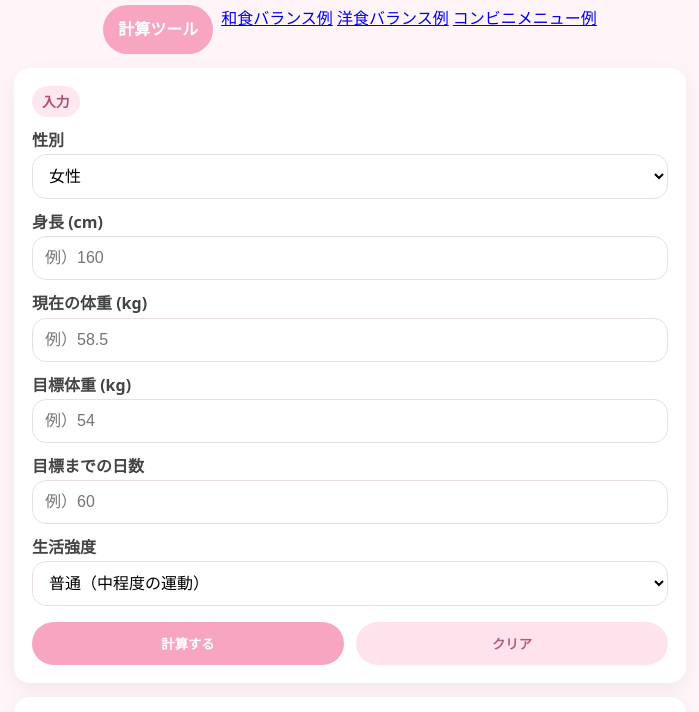
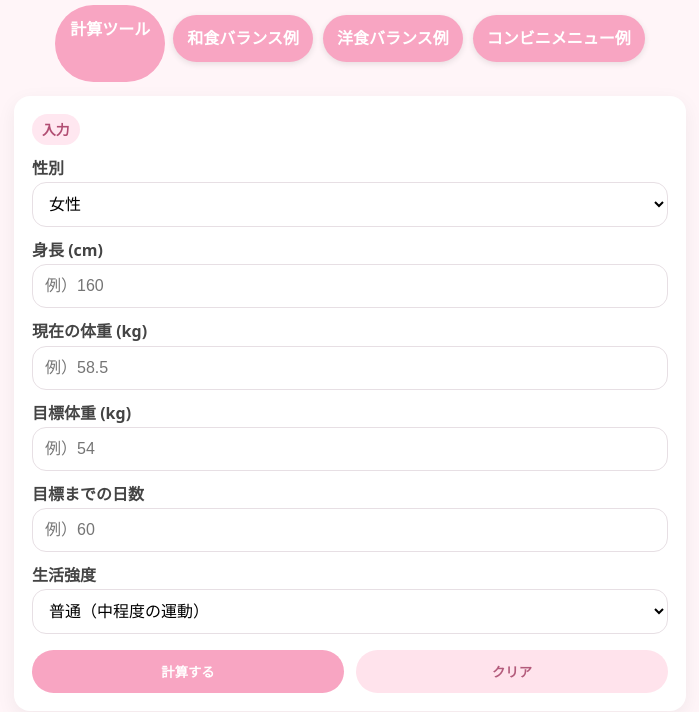
Before and after one commit to mayu143diet/pfc-calculator, a plain HTML site: page docs/index.html in a window 1280 px wide. Shown: the part 87-799 px from the top of the page, without its empty margins (290-989 px from the left). Drawn offline with Linux system fonts and the light colour scheme.

Commit message:
Update index.html

```diff
--- a/docs/index.html
+++ b/docs/index.html
@@ -48,6 +48,29 @@
 .tabs .tab:hover{filter:brightness(0.98)}
 .tabs .tab.is-active{
   background:var(--accent); color:#fff; border-color:transparent;
+}
+/* 食事例リンクボタン */
+.meal-nav{
+  display:flex;
+  flex-wrap:wrap;
+  justify-content:center;
+  gap:10px;
+  margin:10px 0 20px;
+}
+.meal-btn{
+  display:inline-block;
+  background:#f8a5c2;
+  color:#fff;
+  text-decoration:none;
+  font-weight:700;
+  padding:10px 14px;
+  border-radius:999px;
+  box-shadow:0 2px 6px rgba(0,0,0,.1);
+  transition:all .2s ease;
+}
+.meal-btn:hover{
+  background:#f78fb3;
+  transform:translateY(-2px);
 }
   </style>
 </head>
```
